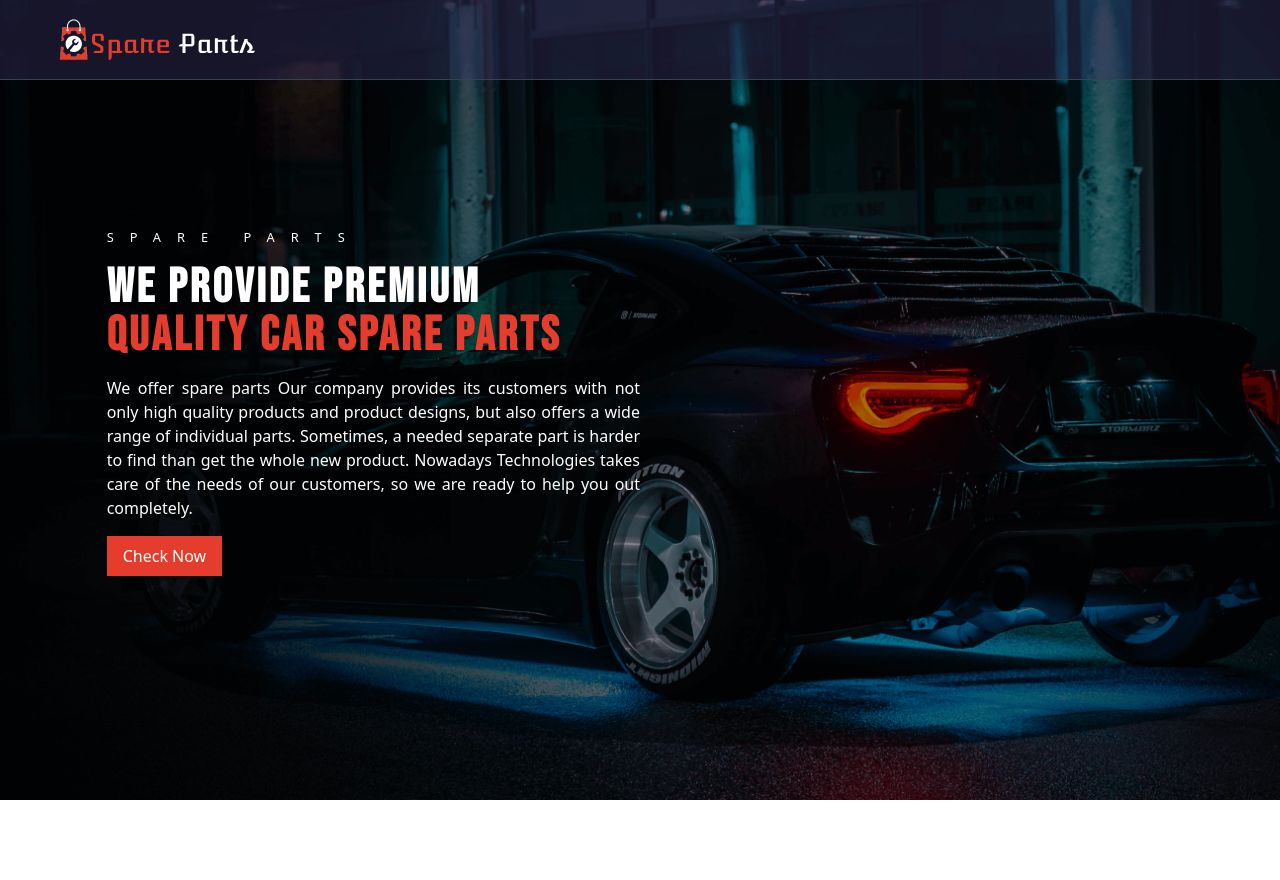
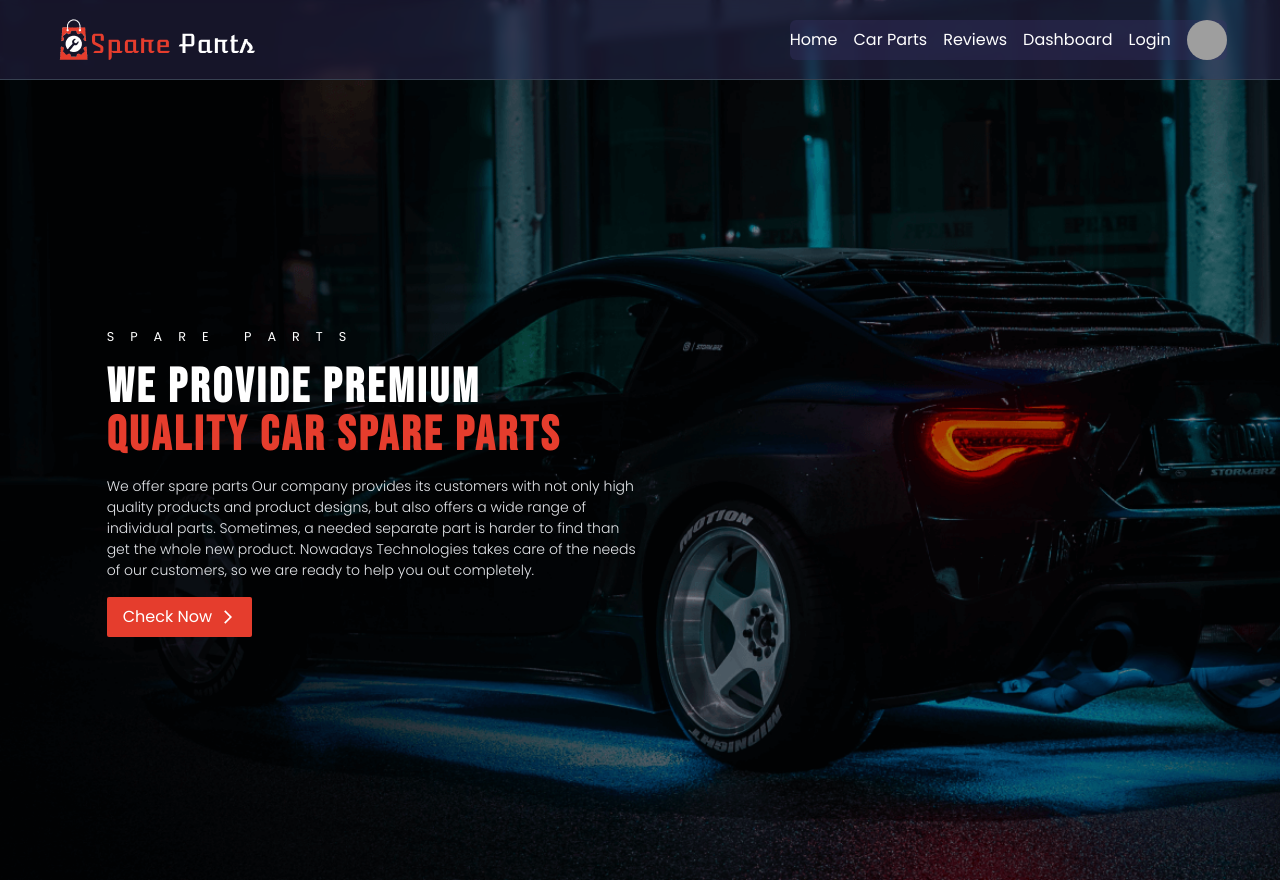
Before and after one commit to Rayhan-Ahmed-7/spare-parts-client-side, a React (Create React App) app: page / in a window 1280 px wide. Before the commit the page ends 800 px from the top, so only its background shows below. Built offline with nearby package versions, Linux system fonts and the light colour scheme; grey boxes are pictures that could not be loaded.

Commit message:
header added

```diff
--- a/package.json
+++ b/package.json
@@ -6,11 +6,16 @@
     "@testing-library/jest-dom": "^5.16.4",
     "@testing-library/react": "^13.2.0",
     "@testing-library/user-event": "^13.5.0",
+    "daisyui": "^2.15.0",
     "firebase": "^9.8.1",
     "react": "^18.1.0",
     "react-dom": "^18.1.0",
+    "react-hot-toast": "^2.2.0",
+    "react-icons": "^4.3.1",
+    "react-query": "^3.39.0",
     "react-router-dom": "^6.3.0",
     "react-scripts": "5.0.1",
+    "sweetalert": "^2.1.2",
     "web-vitals": "^2.1.4"
   },
   "scripts": {
--- a/src/App.css
+++ b/src/App.css
@@ -1,4 +1,8 @@
 @import url('https://fonts.googleapis.com/css2?family=Bebas+Neue&family=Poppins:wght@100;200;300;400;500;700;800;900&display=swap');
+
+body{
+    font-family: 'Poppins', sans-serif;
+}
 
 .font-title{
     font-family: 'Bebas Neue', cursive;
@@ -7,3 +11,7 @@
 .font-poppin{
     font-family: 'Poppins', sans-serif;
 }
+
+.button:hover .icon{
+    transform: translateX(6px);
+}
--- a/src/Components/Banner/Banner.js
+++ b/src/Components/Banner/Banner.js
@@ -1,19 +1,20 @@
 import React from 'react';
 import Header from '../Header/Header';
+import { MdArrowForwardIos } from 'react-icons/md';
 //import bgImg from '../../images/banner.png';
 
 const Banner = () => {
     return (
         <div className="min-h-screen bg-banner-image bg-cover">
             <Header></Header>
-            <div className='w-10/12 mx-auto flex min-h-[80vh] items-center'>
+            <div className='lg:w-10/12 w-11/12 mx-auto flex min-h-[100vh] items-center'>
                 <div className='text-white flex-1'>
-                    <small className='tracking-[1rem]'>SPARE PARTS</small>
-                    <h2 className='lg:text-5xl text-2xl font-bold mt-4 font-title tracking-[.2rem]'>WE PROVIDE PREMIUM<br /><span className='text-primary'> QUALITY CAR SPARE PARTS</span></h2>
-                    <p className='py-4 text-justify'>
+                    <small className='lg:tracking-[1rem] tracking-[.5rem]'>SPARE PARTS</small>
+                    <h2 className='lg:text-5xl text-xl font-bold lg:mt-4 mt-2 font-title tracking-[.2rem]'>WE PROVIDE PREMIUM<br /><span className='text-primary'> QUALITY CAR SPARE PARTS</span></h2>
+                    <p className='lg:py-4 py-2 lg:text-[14px] text-[12px] font-light text-gray-200'>
                         We offer spare parts Our company provides its customers with not only high quality products and product designs, but also offers a wide range of individual parts. Sometimes, a needed separate part is harder to find than get the whole new product. Nowadays Technologies takes care of the needs of our customers, so we are ready to help you out completely.
                     </p>
-                    <button className='bg-primary px-4 py-2'>Check Now</button>
+                    <button className='bg-primary button px-4 py-2 flex items-center rounded-sm'>Check Now <MdArrowForwardIos className='icon ml-2 transition-all'/></button>
                 </div>
                 <div className='flex-1 lg:block hidden'></div>
             </div>
--- /dev/null
+++ b/src/Components/Footer/Footer.js
@@ -0,0 +1,11 @@
+import React from 'react';
+
+const Footer = () => {
+    return (
+        <div>
+
+        </div>
+    );
+};
+
+export default Footer;
--- a/src/Components/Header/Header.js
+++ b/src/Components/Header/Header.js
@@ -1,16 +1,53 @@
-import React from 'react';
+import React, { useState } from 'react';
 import logo from '../../images/logo.png';
+import { HiMenuAlt1 } from 'react-icons/hi';
+import { CgClose } from 'react-icons/cg';
+import { Link } from 'react-router-dom';
 const Header = () => {
+    const [menuOpen,setMenuOpen] = useState(false);
+    const [profileOpen,setProfileOpen] = useState(false);
+
     //FFCB00 = yellow
     return (
-        <header className='bg-[#383264] h-20 flex items-center bg-opacity-40 border-b border-b-gray-700'>
-            <div className='w-11/12 mx-auto'>
+        <header className='bg-[#383264] h-20 flex items-center bg-opacity-40 border-b border-b-gray-700 backdrop-blur-sm sticky top-0 z-50'>
+            <div className='w-11/12 mx-auto flex items-center justify-between relative'>
                 <div className="logo">
-                    <img src={logo} alt="logo" />
+                    <img className='lg:h-auto h-8' src={logo} alt="logo" />
                 </div>
-                <nav>
-
-                </nav>
+                <div className='lg:hidden block'>
+                    <button onClick={()=>{setMenuOpen(!menuOpen)}}>
+                        {
+                            menuOpen ?
+                            <CgClose className='text-3xl text-white' />
+                            :
+                            <HiMenuAlt1 className='text-3xl text-white' />
+                        }
+                    </button>
+                </div>
+                <ul className={`${menuOpen? 'opacity-100 translate-y-0 scale-100':'opacity-0 -translate-y-20 scale-0'} lg:scale-100 lg:translate-y-0 lg:opacity-100 transition-all duration-300 flex lg:flex-row flex-col items-center lg:space-x-4 space-x-0 lg:space-y-0 space-y-4 text-white lg:static absolute lg:z-0 -z-10 top-[68px] right-0  lg:bg-transparent bg-[#383264] lg:bg-opacity-0 bg-opacity-40 lg:backdrop-blur-0 backdrop-blur-sm lg:w-auto w-44 lg:p-0 p-4 rounded-md`}>
+                    <li>
+                        <Link to=''>Home</Link>
+                    </li>
+                    <li>
+                        <Link to=''>Car Parts</Link>
+                    </li>
+                    <li>
+                        <Link to=''>Reviews</Link>
+                    </li>
+                    <li>
+                        <Link to=''>Dashboard</Link>
+                    </li>
+                    <li>
+                        <Link to=''>Login</Link>
+                    </li>
+                    <li className='relative'>
+                        <img onClick={()=>setProfileOpen(!profileOpen)} src="https://i.ibb.co/cx5jTVj/dinner5.png" className='h-10 w-10 rounded-full cursor-pointer' alt="profile"/>
+                        <div className={`${profileOpen?'opacity-100':'opacity-0'} absolute top-12 right-0 bg-[#383264] bg-opacity-40 backdrop-blur-sm p-4 w-44 rounded-md space-y-4 z-50`}>
+                            <h2 className='text-sm'>Rayhan Ahmed</h2>
+                            <button className='bg-primary px-2 py-1 rounded-md text-sm'>Log Out</button>
+                        </div>
+                    </li>
+                </ul>
             </div>
         </header>
     );
--- /dev/null
+++ b/src/Pages/Login/Login.js
@@ -0,0 +1,11 @@
+import React from 'react';
+
+const Login = () => {
+    return (
+        <div>
+
+        </div>
+    );
+};
+
+export default Login;
--- /dev/null
+++ b/src/Pages/Purchase/Purchase.js
@@ -0,0 +1,11 @@
+import React from 'react';
+
+const Purchase = () => {
+    return (
+        <div>
+
+        </div>
+    );
+};
+
+export default Purchase;
--- /dev/null
+++ b/src/Pages/Register/Register.js
@@ -0,0 +1,11 @@
+import React from 'react';
+
+const Register = () => {
+    return (
+        <div>
+
+        </div>
+    );
+};
+
+export default Register;
--- a/tailwind.config.js
+++ b/tailwind.config.js
@@ -11,5 +11,5 @@ module.exports = {
       }
     },
   },
-  plugins: [],
+  plugins: [require("daisyui")],
 }
```
Also changed, not shown: 1 other file (tests, documents, lock files or other folders).
